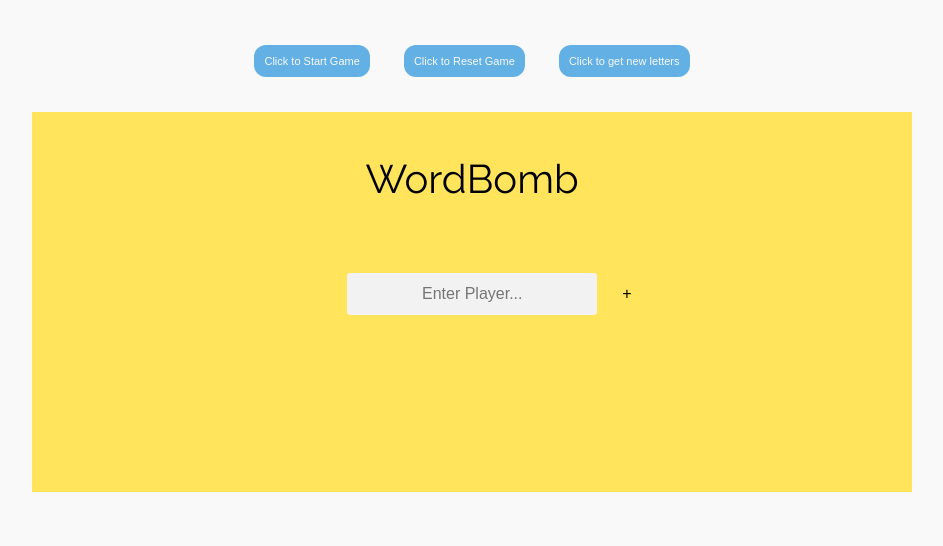
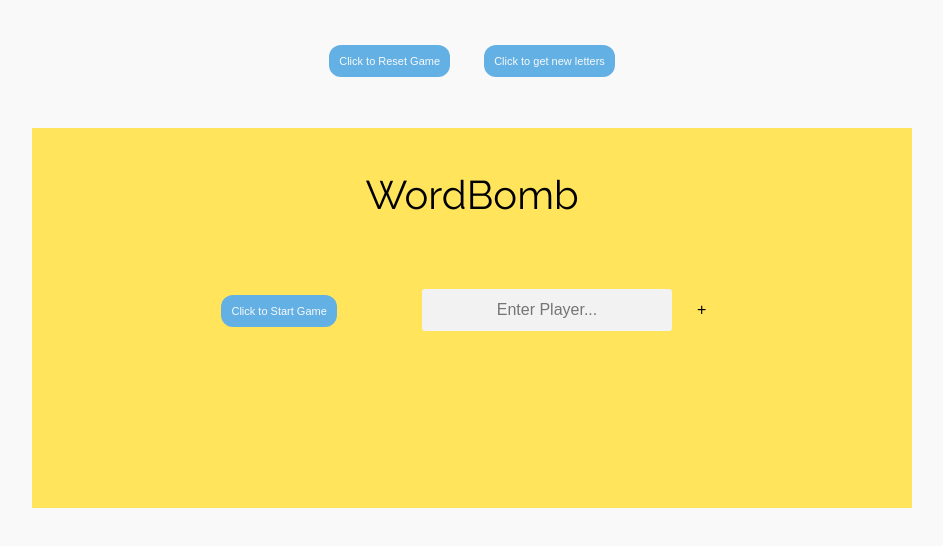
Before and after one commit to bottomleya/WordBomb, a plain HTML site: page index.html in a window 1280 px wide. Shown: the whole page, without its empty margins (168-1111 px from the left). Drawn offline with Linux system fonts and the light colour scheme.

Commit message:
Update index.html

```diff
--- a/index.html
+++ b/index.html
@@ -21,7 +21,6 @@
                 timer.innerHTML = 30;
                 innerCard = document.getElementById("innerCard");
                 innerCard.style.transform = 'rotateY(180deg)';
-                startTimer();
             }
 
             function resetGame(e) {
@@ -76,7 +75,6 @@
     </head>
     <body>
     <div class="heading">
-        <button id="btnStartGame" type="button" href='javascript:void();' onclick="startGame(event)">Click to Start Game</button>
         <button id="btnResetGame" type="button" href='javascript:void();' onclick="resetGame(event)">Click to Reset Game</button>
         <button id="btnNewLetters" type="button" href='javascript:void();' onclick="getNewLetters(event)">Click to get new letters</button>
     </div>
@@ -86,6 +84,7 @@
 
         <div class="flip-card-front">
           <h2>WordBomb</h2>
+        <button id="btnStartGame" type="button" href='javascript:void();' onclick="startGame(event)">Click to Start Game</button>
           <button class="add-player-button" visibility="hidden"></button>
           <label class="custom-field">
               <input id="newPlayerInput" type="text" placeholder="Enter Player...">
@@ -97,8 +96,6 @@
 
         <div class="flip-card-back">
             <div id="timer" class="timer">30</div>
-          <p>Your letters are...</p>
-          <h1 id="text-letters">INT</h1>
           <div id="playerSelector" class="hs">
               <div> Previous Player 2 </div>
               <div> Previous Player 1 </div>
@@ -106,11 +103,17 @@
               <div> Next Player 1 </div>
               <div> Next Player 2 </div>
           </div>
-          <p> and can be used... </p>
-          <a id="start-text" class="wordSection-Active">Start</a><a>&#x25CF;</a>
-          <a id="middle-text" class="wordSection-Active"> Middle</a><a>&#x25CF;</a>
+          <p> to use at... </p>
+          <a id="start-text" class="wordSection-Active">Start</a>
+            <a>&#x25CF;</a>
+          <a id="middle-text" class="wordSection-Active"> Middle</a>
+            <a>&#x25CF;</a>
           <a id = "end-text" class="wordSection-Inactive">End</a>
+
+        <button id="btnStartTimer" type="button" href='javascript:void();' onclick="startTimer(event)">Click to Start Timer</button>
         </div>
+            <p>Your letters are...</p>
+          <h1 id="text-letters">INT</h1>
       </div>
     </div>
 
```
